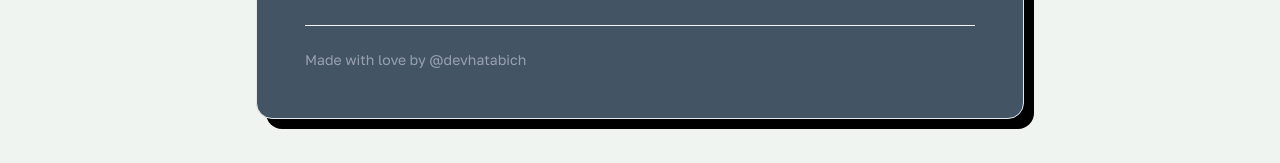
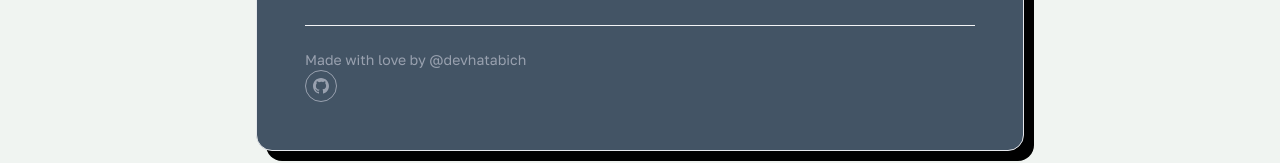
Before and after one commit to devhatabich/tutorfinalyearproject, a React (Vite) app in the folder front/: page /cookies in a window 1280 px wide. Shown: the part 1033-1196 px from the top of the page. Built offline with nearby package versions, Linux system fonts and the light colour scheme; no server answers.

Commit message:
Adding updated cookies file with github icon

```diff
--- a/front/src/components/Footer/footer.jsx
+++ b/front/src/components/Footer/footer.jsx
@@ -197,7 +197,7 @@ const Footer = () => {
 
                 {/* Divider */}
                 <div className="border-t border-gray-100 pt-6 flex flex-col sm:flex-row items-center justify-between gap-2">
-                    <p className="text-xs text-gray-400">Made with love by <a href='https://github.com/devhatabich'>@devhatabich</a> &mdash; TutorMe &copy; {new Date().getFullYear()}</p>
+                    <p className="text-xs text-gray-400">Made with love by <a target="_blank" className="text-gray-400 no-underline hover:text-[#7eb8a4] transition-colors cursor-pointer" href='https://github.com/devhatabich'>@devhatabich</a> &mdash; TutorMe &copy; {new Date().getFullYear()}</p>
                     <p className="text-xs text-gray-400">Building community together.</p>
                 </div>
             </div>
--- a/front/src/pages/Cookies/cookies.jsx
+++ b/front/src/pages/Cookies/cookies.jsx
@@ -57,7 +57,12 @@ const Cookies = () => {
                 </p>
 
                 <div className="mt-8 pt-6 border-t border-gray-100 text-sm text-gray-400">
-                    Made with love by <a href='https://github.com/devhatabich'>@devhatabich</a>
+                    Made with love by <a target="_blank" className="text-gray-400 no-underline hover:text-[#7eb8a4] transition-colors cursor-pointer" href='https://github.com/devhatabich'>@devhatabich</a>
+                    <div className = "flex gap-3">
+                        <a href="https://github.com/devhatabich" target="_blank" className = "w-8 h-8 rounded-full border border-gray-400 flex items-center justify-center text-gray-400 hover:text-[#7eb8a4] hover:border-[#7eb8a4] transition-colors cursor-pointer">
+                            <svg xmlns="http://www.w3.org/2000/svg" width="16" height="16" fill="currentColor" viewBox="0 0 24 24"><path d="M12 0C5.37 0 0 5.37 0 12c0 5.3 3.438 9.8 8.205 11.385.6.113.82-.258.82-.577v-2.165c-3.338.726-4.033-1.416-4.033-1.416-.546-1.387-1.333-1.756-1.333-1.756-1.089-.745.083-.729.083-.729 1.205.084 1.839 1.237 1.839 1.237 1.07 1.834 2.807 1.304 3.492.997.107-.775.418-1.305.762-1.604-2.665-.305-5.467-1.334-5.467-5.931 0-1.311.469-2.381 1.236-3.221-.124-.303-.535-1.524.117-3.176 0 0 1.008-.322 3.301 1.23A11.509 11.509 0 0 1 12 5.803c1.02.005 2.047.138 3.006.404 2.291-1.552 3.297-1.23 3.297-1.23.653 1.653.242 2.874.118 3.176.77.84 1.235 1.911 1.235 3.221 0 4.609-2.807 5.624-5.479 5.921.43.372.823 1.102.823 2.222v3.293c0 .319.192.694.801.576C20.566 21.797 24 17.3 24 12c0-6.63-5.37-12-12-12z"/></svg>
+                        </a>
+                    </div>
                 </div>
             </div>
         </div>
```
